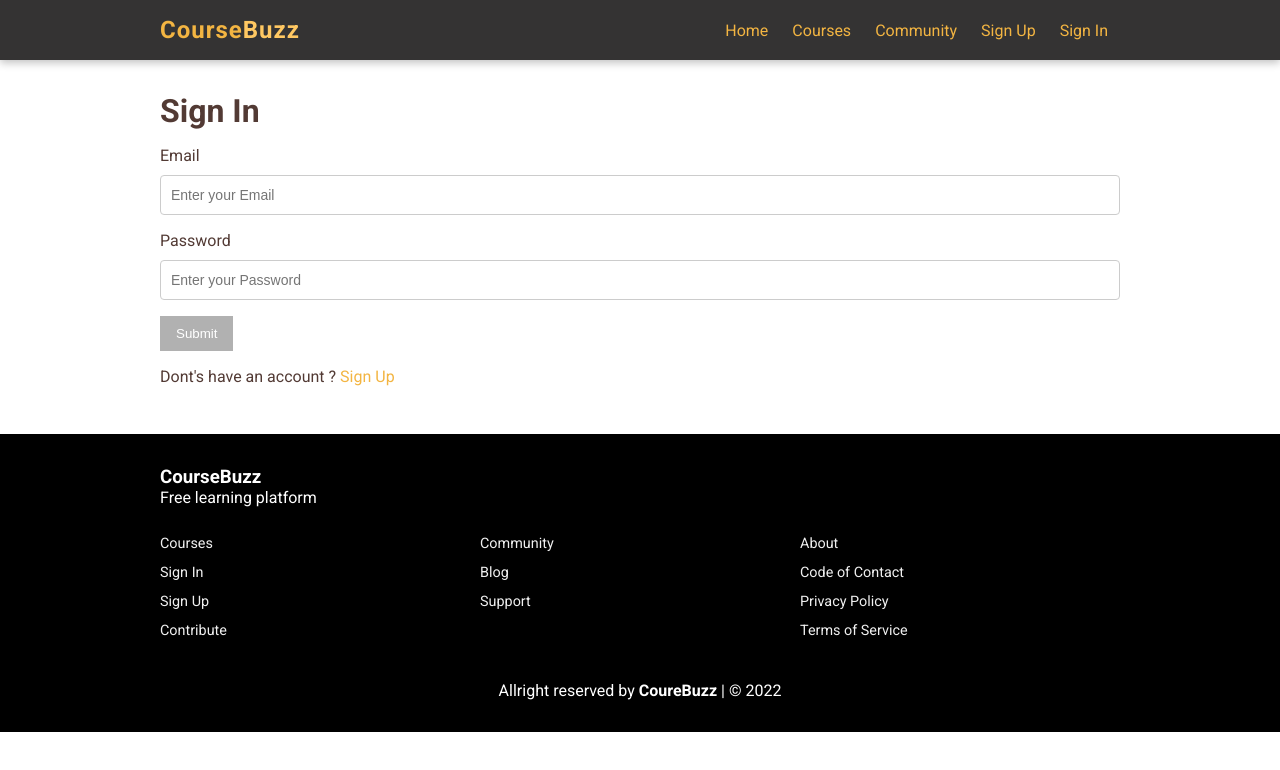
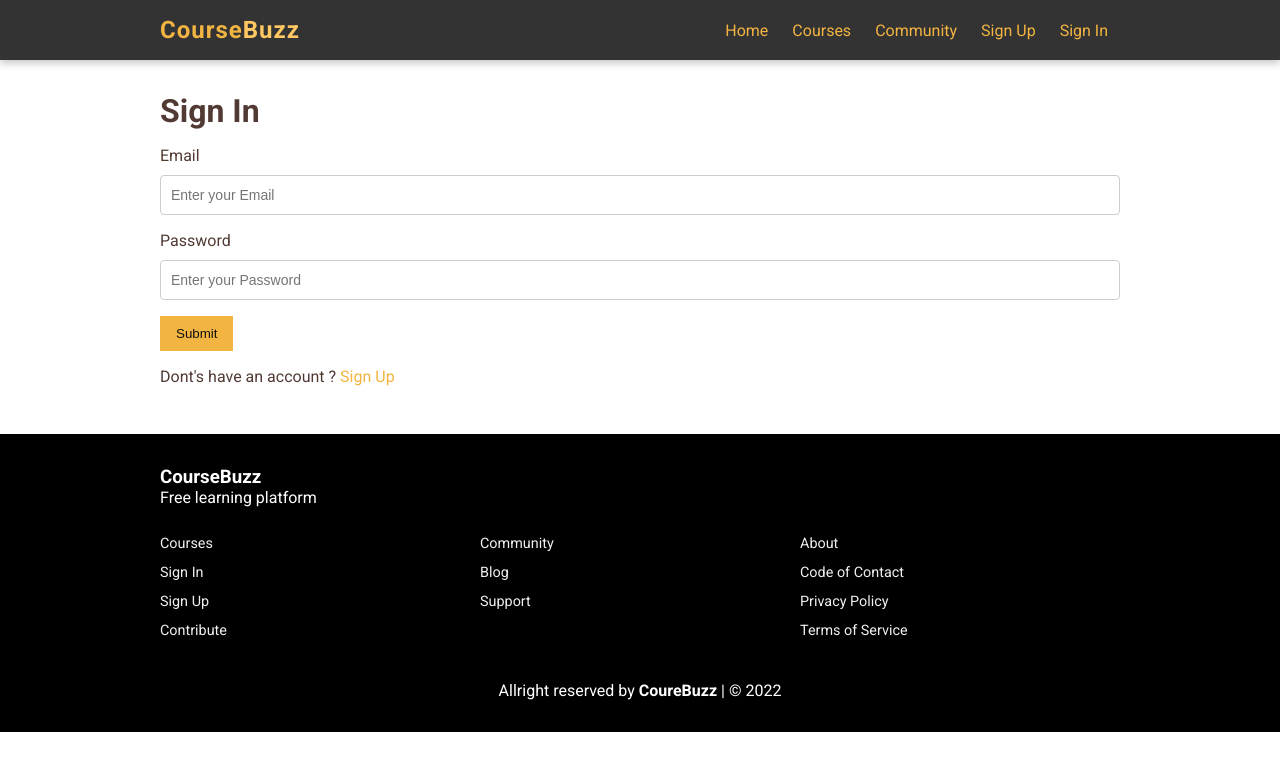
Before and after one commit to moniruzzamansaikat/course-buzz, a React (Create React App) app in the folder client/: page /sign-in in a window 1280 px wide. Shown: the top 770 px of the page. Built offline with nearby package versions, Linux system fonts and the light colour scheme.

Commit message:
form button disble

```diff
--- a/client/src/components/Form/Form.jsx
+++ b/client/src/components/Form/Form.jsx
@@ -5,7 +5,7 @@ import { useAuth } from '../../hooks/auth/useAuth';
 import Loading from '../Loading/Loading';
 import './Form.css';
 
-function Form({ handler, inputs }) {
+function Form({ handler, inputs, disabledButton }) {
   const [errors, setErrors] = useState([]);
   const { formSubmitting: submitting, setFormSubmitting } = useAuth();
 
@@ -64,7 +64,11 @@ function Form({ handler, inputs }) {
         )
       )}
 
-      <button className="btn btn-primary" type="submit" disabled="true">
+      <button
+        className="btn btn-primary"
+        type="submit"
+        disabled={disabledButton}
+      >
         {submitting ? <Loading /> : 'Submit'}
       </button>
     </form>
--- a/client/src/components/Replies/AddReply.jsx
+++ b/client/src/components/Replies/AddReply.jsx
@@ -35,7 +35,11 @@ function AddReply({ discussionId, setQuestion }) {
   return (
     <div className="add-reply">
       <h3>Add a reply</h3>
-      <Form inputs={inputs} handler={handler} />
+      <Form
+        inputs={inputs}
+        handler={handler}
+        disabledButton={user ? false : true}
+      />
     </div>
   );
 }
```
